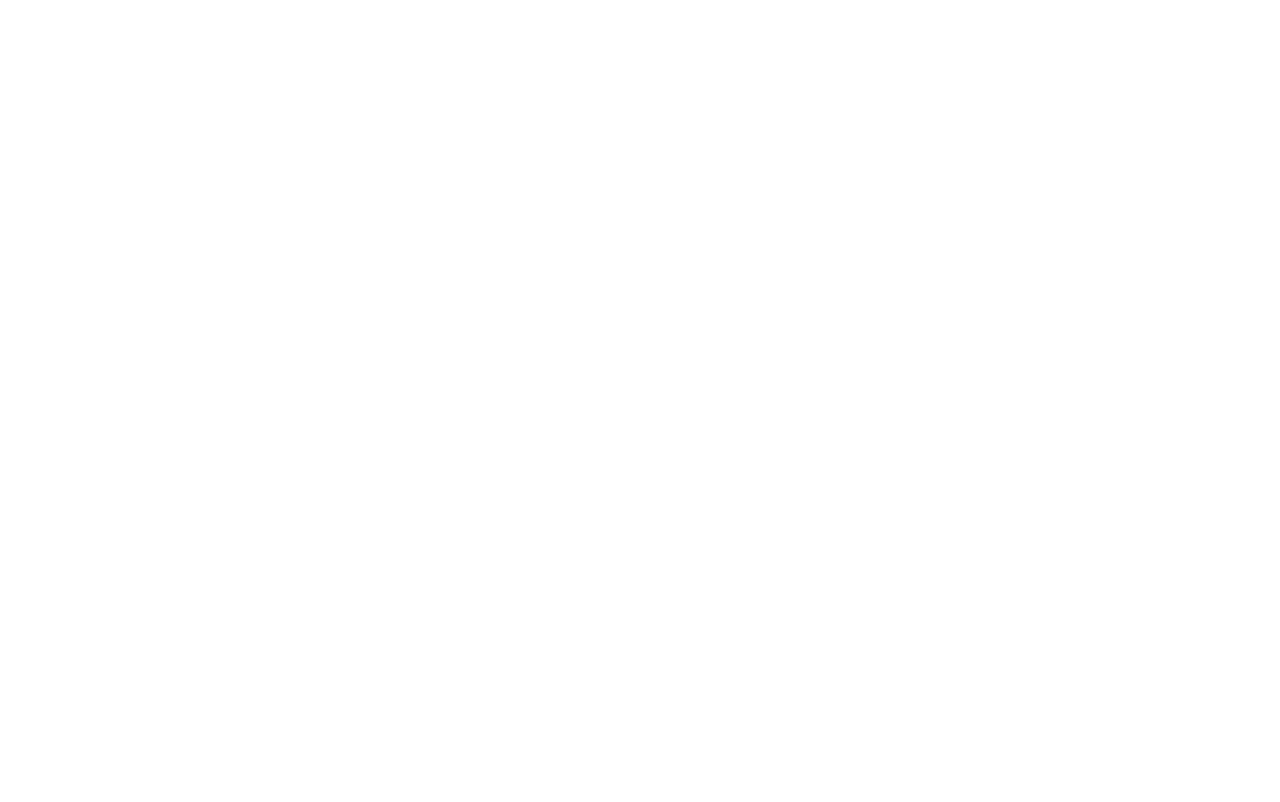
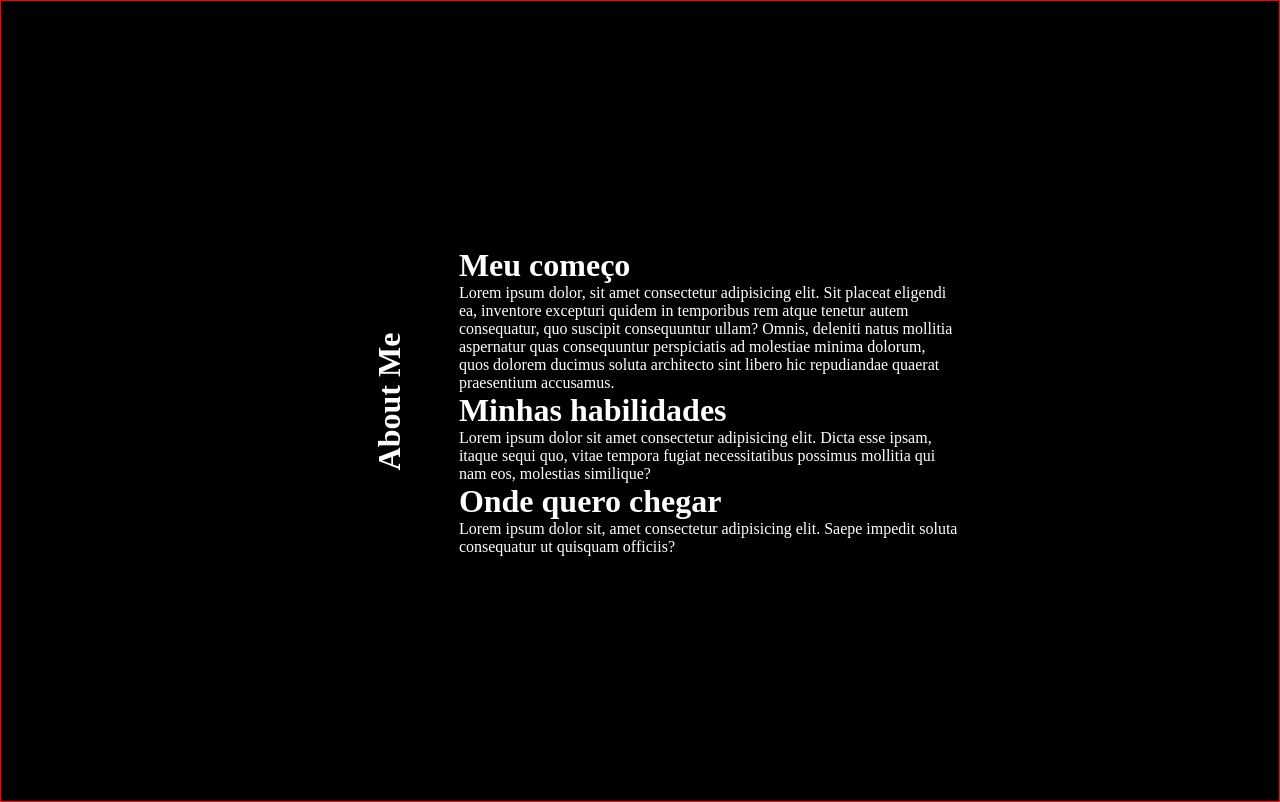
Before and after one commit to bakaout/newPortfolio, a plain HTML site: page paginas/sobreMim.html in a window 1280 px wide. Drawn offline with Linux system fonts and the light colour scheme.

Commit message:
pagina sobre mim

```diff
--- a/paginas/sobreMim.html
+++ b/paginas/sobreMim.html
@@ -0,0 +1,28 @@
+<!DOCTYPE html>
+<html lang="en">
+<head>
+    <meta charset="UTF-8">
+    <meta name="viewport" content="width=device-width, initial-scale=1.0">
+    <title>Sobre mim</title>
+    <link rel="stylesheet" href="../style.css">
+</head>
+<body id="bodySobreMim">
+    <div id="sobreRotate">
+        <h1 id="h1Rotate">About Me</h1>
+    </div>
+    <div id="main">
+        <div id="comeco">
+            <h1>Meu começo</h1>
+            <p>Lorem ipsum dolor, sit amet consectetur adipisicing elit. Sit placeat eligendi ea, inventore excepturi quidem in temporibus rem atque tenetur autem consequatur, quo suscipit consequuntur ullam? Omnis, deleniti natus mollitia aspernatur quas consequuntur perspiciatis ad molestiae minima dolorum, quos dolorem ducimus soluta architecto sint libero hic repudiandae quaerat praesentium accusamus.</p>
+        </div>
+        <div id="habilidades">
+            <h1>Minhas habilidades</h1>
+            <p>Lorem ipsum dolor sit amet consectetur adipisicing elit. Dicta esse ipsam, itaque sequi quo, vitae tempora fugiat necessitatibus possimus mollitia qui nam eos, molestias similique?</p>
+        </div>
+        <div id="queroChegar">
+            <h1>Onde quero chegar</h1>
+            <p>Lorem ipsum dolor sit, amet consectetur adipisicing elit. Saepe impedit soluta consequatur ut quisquam officiis?</p>
+        </div>
+    </div>
+</body>
+</html>
--- a/style.css
+++ b/style.css
@@ -194,7 +194,7 @@ span{
     text-align: center;
 }
 /*FIM DA PAGINA INDEX*/
-
+/*---------------------------------------*/
 /*COMEÇO DA PAGINA HOME*/
 #bodyHome{
     background-color: #000000;
@@ -216,7 +216,6 @@ span{
     font-size: 50px;
     position: absolute;
     top: 120px;
-
 }
 #listaPastas{
     display: grid;/*MUDAR PARA GRID*/
@@ -259,5 +258,28 @@ span{
     #listaPastas{
         display: grid;/*MUDAR PARA GRID*/
         grid-template-columns: 1fr 1fr;
+        margin-top: 50px;
+    }
+    #containerHome > h1{
+        top: 50px;
     }
 }
+/*FIM DA PAGINA HOME*/
+/*---------------------------------------*/
+/*COMEÇO DA PAGINA SOBRE MIM*/
+#bodySobreMim{
+    background-color: black;
+    color: white;
+    height: 100vh;
+    display: flex;
+    justify-content: center;
+    align-items: center;
+    border: 1px solid red;
+}
+#main{
+    width: 500px;
+}
+#h1Rotate{
+    transform: rotate(-90deg);
+}
+/*USAR GRID*/
```
Also changed, not shown: paginas/home.html (+1 -1 lines).
